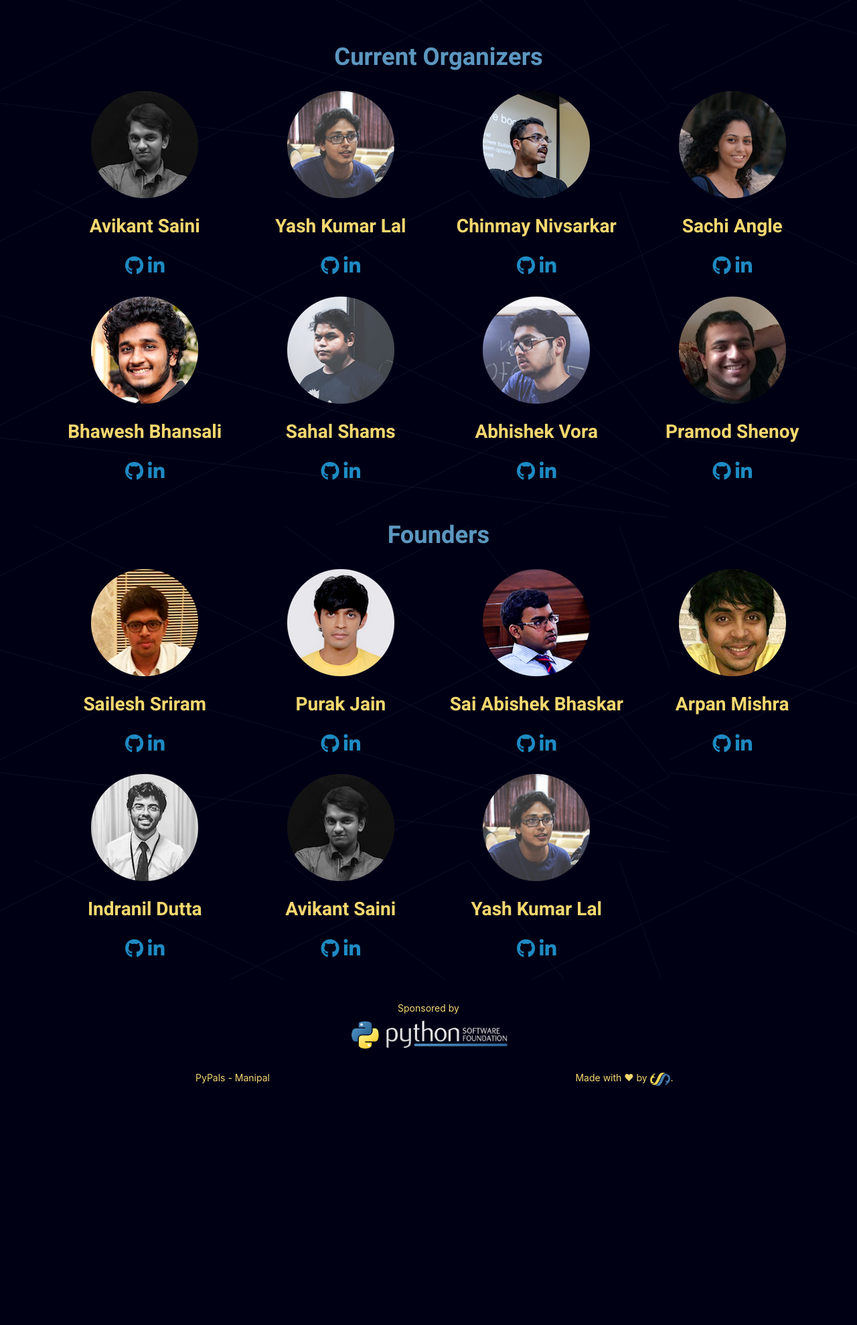
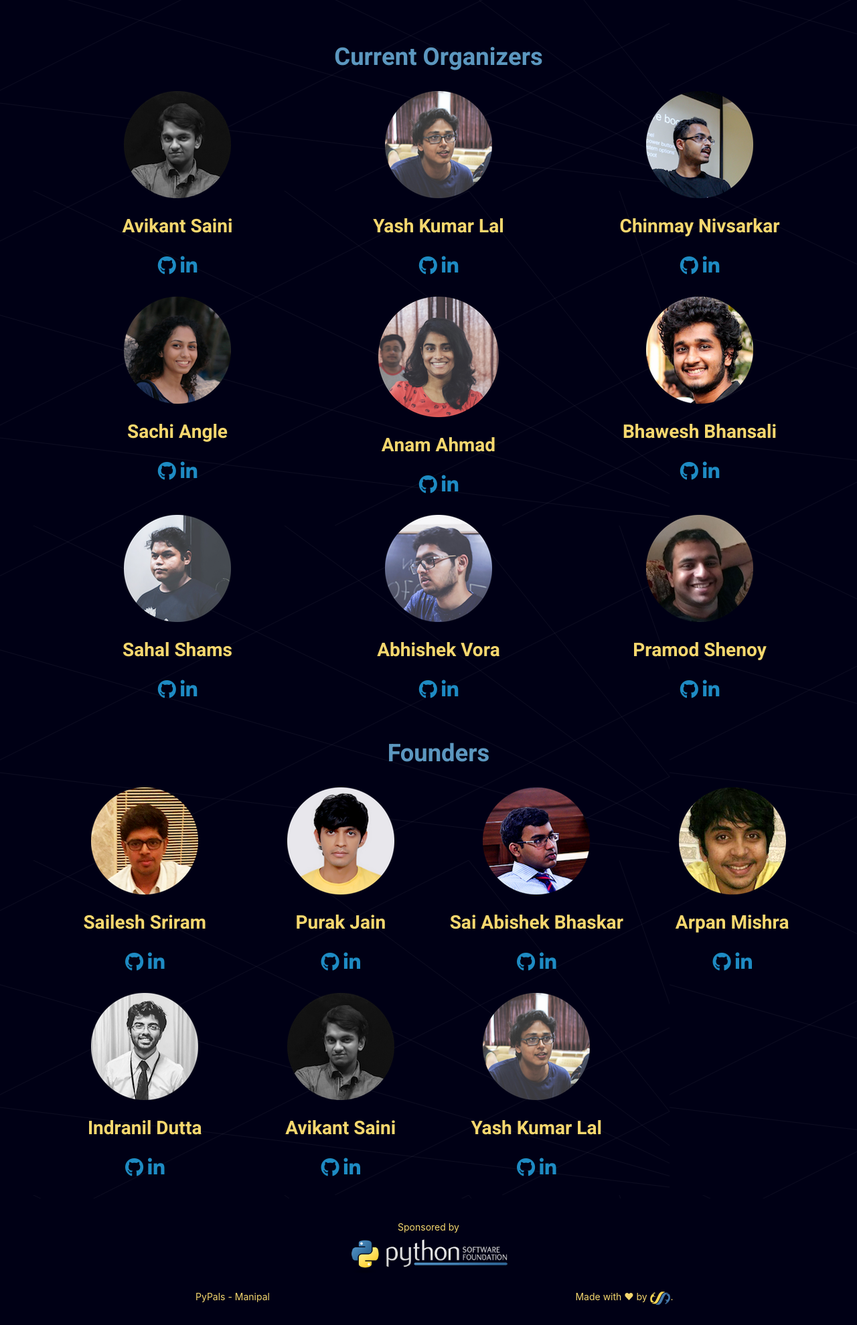
Before and after one commit to avikantz/pypals-website, a Flask app: page /team in a window 1280 px wide. Shown: the part 215-2194 px from the top of the page at 67% size. Before the commit the page ends 1837 px from the top, so only its background shows below. Run offline with Flask 2, Linux system fonts and the light colour scheme; parts of the project's set-up code (start-up, migrations or seed data) failed here and were passed over; some libraries are stand-ins or nearby versions; some web fonts are replaced.

Commit message:
Team Update

```diff
--- a/templates/team.html
+++ b/templates/team.html
@@ -18,7 +18,7 @@
 
 
 			<div class="row">
-				<div class="col-md-3">
+				<div class="col-md-4">
 					<img src="{{ url_for('static',filename='images/Avikant.png') }}" class="center-block img-quadrata">
 					<h3 class="text-center">Avikant Saini</h3>
 					<h3 class="text-center">
@@ -26,7 +26,7 @@
 						<a href="https://in.linkedin.com/in/avikantz"><i class="fa fa-linkedin"></i></a>
 					</h3>
 				</div>
-				<div class="col-md-3">
+				<div class="col-md-4">
 					<img src="{{ url_for('static',filename='images/Yash.png') }}" class="center-block img-quadrata" >
 					<h3 class="text-center" >Yash Kumar Lal</h3>
 					<h3 class="text-center">
@@ -34,7 +34,7 @@
 						<a href="https://in.linkedin.com/in/yash-kumar-lal-588187122"><i class="fa fa-linkedin"></i></a>
 					</h3>
 				</div>
-				<div class="col-md-3">
+				<div class="col-md-4">
 					<img src="{{ url_for('static',filename='images/Chinmay.png') }}" class="center-block img-quadrata" >
 					<h3 class="text-center" >Chinmay Nivsarkar</h3>
 					<h3 class="text-center">
@@ -42,7 +42,10 @@
 						<a href="https://www.linkedin.com/in/chinmay-nivsarkar-711b54137/"><i class="fa fa-linkedin"></i></a>
 					</h3>
 				</div>
-				<div class="col-md-3">
+			</div>
+
+			<div class="row">
+				<div class="col-md-4">
 					<img src="{{ url_for('static',filename='images/Sachi.png') }}" class="center-block img-quadrata">
 					<h3 class="text-center">Sachi Angle</h3>
 					<h3 class="text-center">
@@ -50,10 +53,15 @@
 						<a href="https://www.linkedin.com/in/sachi-angle-0b7454124"><i class="fa fa-linkedin"></i></a>
 					</h3>
 				</div>
-			</div>
-
-			<div class="row">
-				<div class="col-md-3">
+				<div class="col-md-4">
+					<img src="{{ url_for('static',filename='images/Anam.png') }}" class="center-block img-quadrata">
+					<h3 class="text-center">Anam Ahmad</h3>
+					<h3 class="text-center">
+						<a href="https://github.com/Anam9"><i class="fa fa-github"></i></a>
+						<a href="http://linkedin.com/in/anam-ahmad-3a017a140/"><i class="fa fa-linkedin"></i></a>
+					</h3>
+				</div>
+				<div class="col-md-4">
 					<img src="{{ url_for('static',filename='images/Bhawesh.png') }}" class="center-block img-quadrata" >
 					<h3 class="text-center" >Bhawesh Bhansali</h3>
 					<h3 class="text-center">
@@ -61,7 +69,10 @@
 						<a href="https://www.linkedin.com/in/bhawesh96/"><i class="fa fa-linkedin"></i></a>
 					</h3>
 				</div>
-				<div class="col-md-3">
+			</div>
+
+			<div class="row">
+				<div class="col-md-4">
 					<img src="{{ url_for('static',filename='images/Sahal.png') }}" class="center-block img-quadrata" >
 					<h3 class="text-center" >Sahal Shams</h3>
 					<h3 class="text-center">
@@ -69,7 +80,7 @@
 						<a href="https://www.linkedin.com/in/sahal-shams-68398633/"><i class="fa fa-linkedin"></i></a>
 					</h3>
 				</div>
-				<div class="col-md-3">
+				<div class="col-md-4">
 					<img src="{{ url_for('static',filename='images/Abhishek.png') }}" class="center-block img-quadrata">
 					<h3 class="text-center">Abhishek Vora</h3>
 					<h3 class="text-center">
@@ -77,7 +88,7 @@
 						<a href="https://in.linkedin.com/"><i class="fa fa-linkedin"></i></a>
 					</h3>
 				</div>
-				<div class="col-md-3">
+				<div class="col-md-4">
 					<img src="{{ url_for('static',filename='images/Pramod.png') }}" class="center-block img-quadrata" >
 					<h3 class="text-center" >Pramod Shenoy</h3>
 					<h3 class="text-center">
```
Also changed, not shown: static/images/Anam.png (added), 2 other files.
